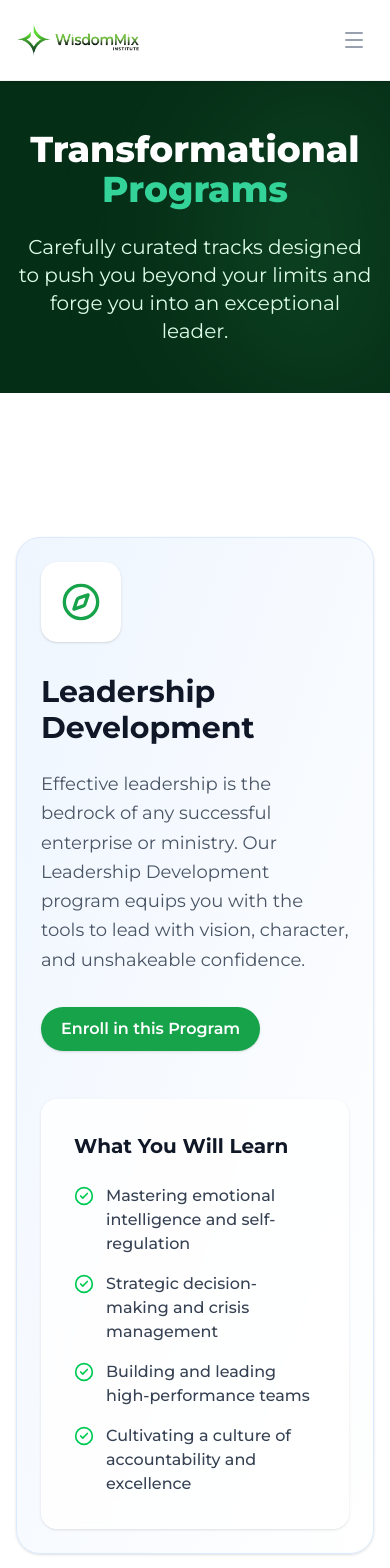
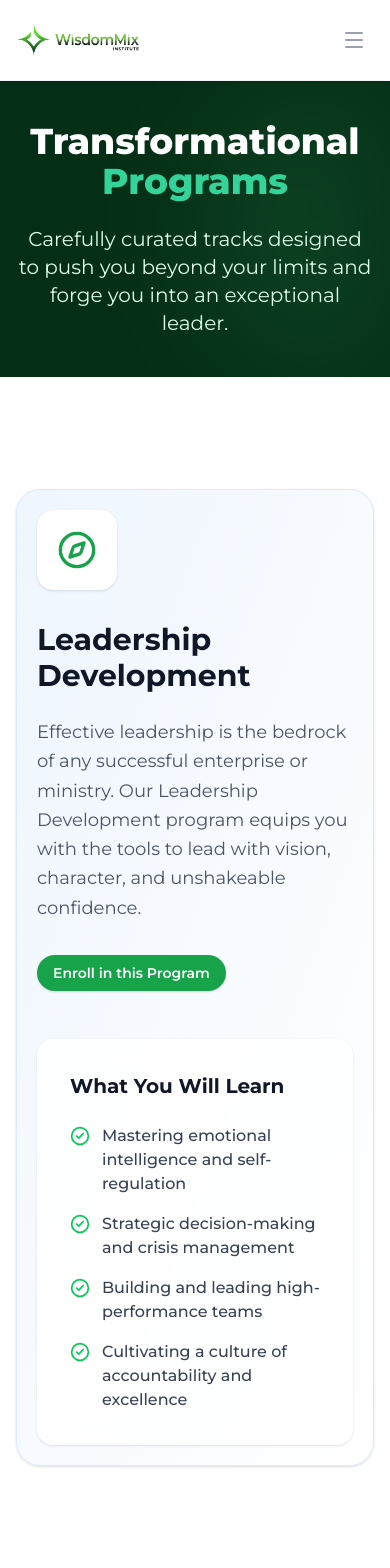
Before and after one commit to heropaulexy79/wisdommixinstitute, a Next.js app: page /programs in a window 390 px wide. Shown: the top 1568 px of the page. Built offline with nearby package versions, Linux system fonts and the light colour scheme.

Commit message:
working on mobile

```diff
--- a/src/app/programs/page.tsx
+++ b/src/app/programs/page.tsx
@@ -71,7 +71,7 @@ export default function ProgramsPage() {
   return (
     <>
       {/* Header */}
-      <section className="bg-primary-950 py-12 md:py-20 relative overflow-hidden">
+      <section className="bg-primary-950 py-10 md:py-16 relative overflow-hidden">
         <div className="absolute top-0 right-0 w-1/2 h-full bg-primary-900 rounded-l-full blur-3xl opacity-50" />
         <div className="max-w-7xl mx-auto px-4 sm:px-6 lg:px-8 relative z-10 text-center">
           <h1 className="text-4xl md:text-5xl font-extrabold text-white mb-6">
@@ -84,15 +84,15 @@ export default function ProgramsPage() {
       </section>
 
       {/* Programs List */}
-      <div className="py-10 md:py-16 bg-white">
+      <div className="py-6 md:py-12 bg-white">
         {programs.map((program, index) => (
           <SectionWrapper
             key={program.id}
             id={program.id}
-            className={`!py-10 md:!py-14 ${index !== programs.length - 1 ? "mb-8 lg:mb-16" : ""}`}
+            className={`!py-6 md:!py-10 ${index !== programs.length - 1 ? "mb-6 lg:mb-12" : ""}`}
             delay={0.1}
           >
-            <div className={`rounded-3xl border ${program.borderColor} bg-gradient-to-br ${program.bgPrimary} p-6 md:p-10 lg:p-12 shadow-sm overflow-hidden relative`}>
+            <div className={`rounded-3xl border ${program.borderColor} bg-gradient-to-br ${program.bgPrimary} p-5 md:p-8 lg:p-10 shadow-sm overflow-hidden relative`}>
 
               {/* Optional background decorative element */}
               <div className="absolute -right-20 -bottom-20 opacity-5 pointer-events-none transform scale-150">
@@ -112,7 +112,7 @@ export default function ProgramsPage() {
                   </p>
                   <a
                     href="/contact"
-                    className="inline-flex items-center px-5 py-2.5 md:px-6 md:py-3 rounded-full bg-primary-600 text-white font-semibold hover:bg-primary-600/90 transition-colors shadow-sm"
+                    className="inline-flex items-center px-4 py-2 md:px-6 md:py-3 rounded-full bg-primary-600 text-white font-semibold hover:bg-primary-600/90 transition-colors shadow-sm text-sm md:text-base"
                   >
                     Enroll in this Program
                   </a>
--- a/src/components/CTASection.tsx
+++ b/src/components/CTASection.tsx
@@ -29,7 +29,7 @@ export default function CTASection({
         <div className="absolute top-[60%] -right-[10%] w-[40%] h-[60%] rounded-full bg-accent-600/20 blur-3xl" />
       </div>
 
-      <SectionWrapper className="relative z-10 text-center !py-14 md:!py-24">
+      <SectionWrapper className="relative z-10 text-center !py-12 md:!py-20">
         <div className="max-w-3xl mx-auto px-4 sm:px-6">
           <h2 className="text-3xl md:text-5xl font-extrabold text-white mb-6 tracking-tight">
             {title}
@@ -40,14 +40,14 @@ export default function CTASection({
           <div className="flex flex-col sm:flex-row items-center justify-center gap-4">
             <Link
               href={primaryButtonHref}
-              className="w-full sm:w-auto px-6 py-3.5 md:px-8 md:py-4 rounded-full bg-accent-500 text-white font-bold text-lg hover:bg-accent-400 hover:scale-105 transition-all shadow-lg shadow-accent-500/30 flex items-center justify-center group"
+              className="w-full sm:w-auto px-5 py-2.5 md:px-8 md:py-4 rounded-full bg-accent-500 text-white font-bold text-base md:text-lg hover:bg-accent-400 hover:scale-105 transition-all shadow-lg shadow-accent-500/30 flex items-center justify-center group"
             >
               {primaryButtonText}
               <ArrowRight className="ml-2 w-5 h-5 group-hover:translate-x-1 transition-transform" />
             </Link>
             <Link
               href={secondaryButtonHref}
-              className="w-full sm:w-auto px-6 py-3.5 md:px-8 md:py-4 rounded-full bg-white/10 text-white font-bold text-lg border border-white/20 hover:bg-white/20 transition-all flex items-center justify-center"
+              className="w-full sm:w-auto px-5 py-2.5 md:px-8 md:py-4 rounded-full bg-white/10 text-white font-bold text-base md:text-lg border border-white/20 hover:bg-white/20 transition-all flex items-center justify-center"
             >
               {secondaryButtonText}
             </Link>
--- a/src/components/HeroSlider.tsx
+++ b/src/components/HeroSlider.tsx
@@ -114,13 +114,13 @@ export default function HeroSlider() {
               <div className="flex flex-col sm:flex-row gap-4 w-full sm:w-auto">
                 <Link
                   href={slides[currentSlide].cta1Link}
-                  className="px-6 py-3.5 md:px-8 md:py-4 rounded-full bg-primary-500 text-white font-bold text-lg hover:bg-primary-600 hover:shadow-xl hover:shadow-primary-500/30 transition-all transform hover:-translate-y-1 text-center"
+                  className="px-5 py-2.5 md:px-8 md:py-4 rounded-full bg-primary-500 text-white font-bold text-base md:text-lg hover:bg-primary-600 hover:shadow-xl hover:shadow-primary-500/30 transition-all transform hover:-translate-y-1 text-center"
                 >
                   {slides[currentSlide].cta1}
                 </Link>
                 <Link
                   href={slides[currentSlide].cta2Link}
-                  className="px-6 py-3.5 md:px-8 md:py-4 rounded-full bg-white/10 backdrop-blur-md text-white font-bold text-lg border border-white/30 hover:bg-white/20 transition-all flex items-center justify-center text-center group"
+                  className="px-5 py-2.5 md:px-8 md:py-4 rounded-full bg-white/10 backdrop-blur-md text-white font-bold text-base md:text-lg border border-white/30 hover:bg-white/20 transition-all flex items-center justify-center text-center group"
                 >
                   {slides[currentSlide].cta2}
                   <ArrowRight className="ml-2 w-5 h-5 group-hover:translate-x-1 transition-transform" />
--- a/src/components/RecentEvents.tsx
+++ b/src/components/RecentEvents.tsx
@@ -82,7 +82,7 @@ export default function RecentEvents() {
       <div className="mt-10 md:hidden flex justify-center">
         <Link
           href="/events"
-          className="inline-flex items-center justify-center px-5 py-2.5 md:px-6 md:py-3 rounded-full bg-white border border-gray-200 text-primary-700 font-semibold hover:bg-gray-50 transition-colors w-full"
+          className="inline-flex items-center justify-center px-4 py-2 md:px-6 md:py-3 rounded-full bg-white border border-gray-200 text-primary-700 font-semibold hover:bg-gray-50 transition-colors w-full text-sm md:text-base"
         >
           View All Events
           <ArrowRight className="ml-2 w-4 h-4" />
```
